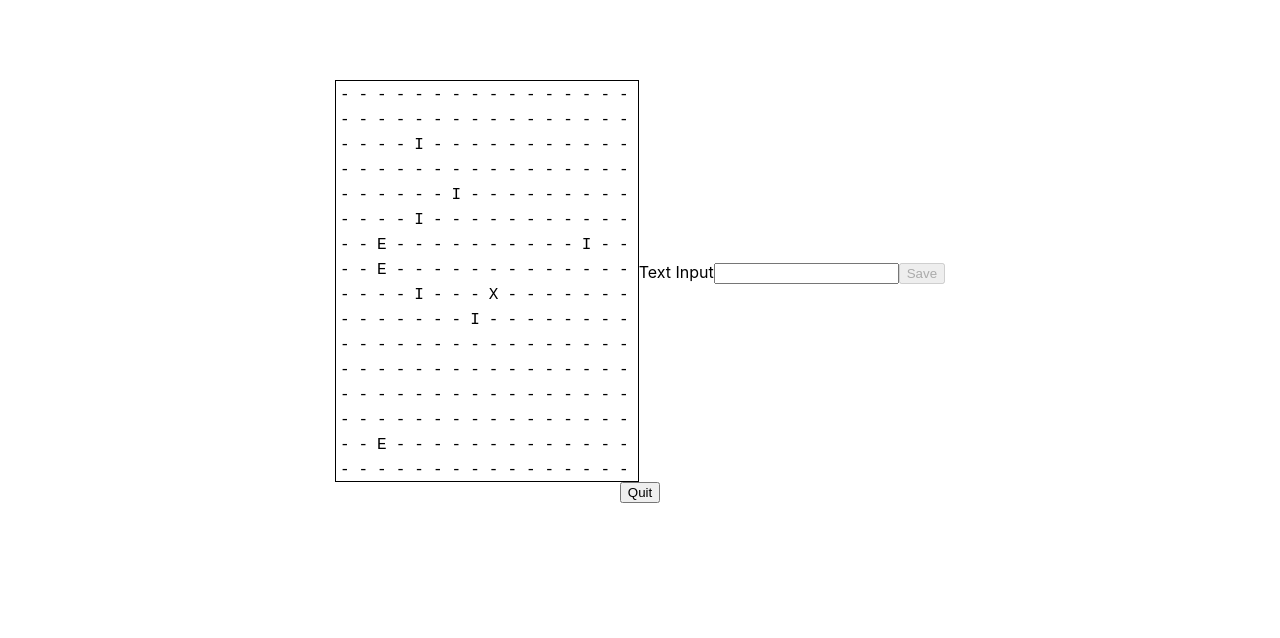
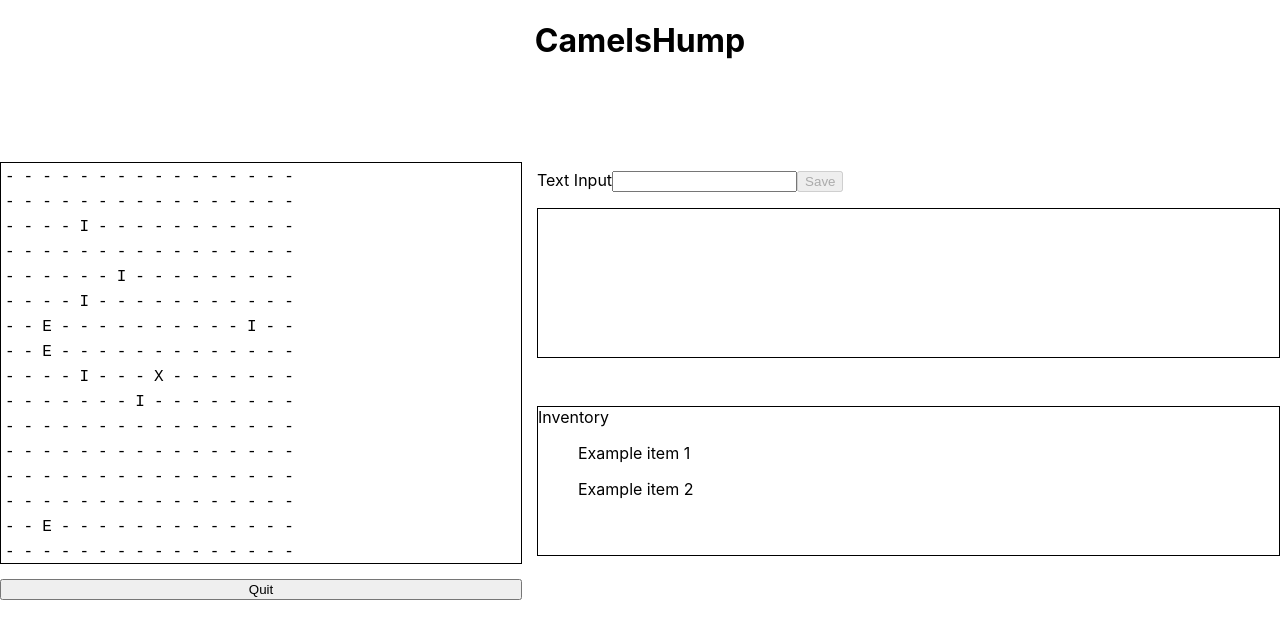
Before and after one commit to csci312a-f23/project-camelshump, a Next.js app: page /play in a window 1280 px wide. Shown: the top 638 px of the page. Built offline with nearby package versions, Linux system fonts and the light colour scheme; what @huggingface/inference would draw is missing.

Commit message:
added styling improvements in app. Map is displaying weird but is significantly better than before

```diff
--- /dev/null
+++ b/src/components/Inventory.js
@@ -0,0 +1,15 @@
+/*
+ * Inventory.js
+ */
+
+export default function Inventory() {
+  // add code here for item processing
+
+  return (
+    <div>
+      Inventory
+      <ul>Example item 1</ul>
+      <ul>Example item 2</ul>
+    </div>
+  );
+}
--- a/src/components/TextBox.js
+++ b/src/components/TextBox.js
@@ -5,6 +5,9 @@ import TextPrompt from "./TextPrompt";
 import styles from "../styles/TextBox.module.css";
 
 const hf = new HfInference("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");
+
+// NOTE ABOUT ENEMY DESCRIPTIONs
+// Pass hard-coded questions when we go over enemies or items on map
 
 export default function TextBox() {
   const [generatedText, setGeneratedText] = useState("");
@@ -44,10 +47,10 @@ export default function TextBox() {
 
   return (
     <div>
+      <TextPrompt getText={getText} />
       <div className={styles.textBox}>
         <p>{generatedText}</p>
       </div>
-      <TextPrompt getText={getText} />
     </div>
   );
 }
--- a/src/pages/_app.js
+++ b/src/pages/_app.js
@@ -1,6 +1,15 @@
 /* eslint-disable react/jsx-props-no-spreading,react/prop-types */
 import "@/styles/globals.css";
+import Head from "next/head";
 
 export default function App({ Component, pageProps }) {
-  return <Component {...pageProps} />;
+  return (
+    <div>
+      <Head>
+        <title>CamelsHump</title>
+      </Head>
+      <h1 className="title">CamelsHump</h1>
+      <Component {...pageProps} />
+    </div>
+  );
 }
--- a/src/pages/play.js
+++ b/src/pages/play.js
@@ -4,6 +4,7 @@
 import { useRouter } from "next/router";
 import React, { useEffect, useState } from "react";
 import MapJSON from "@/components/MapJSON";
+import Inventory from "@/components/Inventory";
 import MapDisplay from "../components/MapDisplay";
 import { Traversal } from "../components/Traversal";
 import TextBox from "../components/TextBox";
@@ -38,10 +39,15 @@ export default function GameViewer() {
   }, [currentMap, position]);
 
   return (
-    <main>
-      <div className="rowA">
+    <main className="gridContainer">
+      <div className="mapContainer">
         <MapDisplay currentMap={currentMap} position={position} />
+      </div>
+      <div className="textContainer">
         <TextBox />
+      </div>
+      <div className="inventoryContainer">
+        <Inventory />
       </div>
       <button type="button" onClick={() => router.back()}>
         Quit
--- a/src/styles/TextBox.module.css
+++ b/src/styles/TextBox.module.css
@@ -3,4 +3,5 @@
   display: "inline-flex";
   height: 150px;
   max-width: 750px;
+  border: 1px solid #000;
 }
--- a/src/styles/globals.css
+++ b/src/styles/globals.css
@@ -17,6 +17,34 @@ body {
     Droid Sans,
     Helvetica Neue,
     sans-serif;
+}
+.gridContainer {
+  display: grid;
+  gap: 15px;
+}
+
+.mapContainer {
+  grid-column-start: 1;
+  grid-column-end: 2;
+  grid-row-start: 1;
+  grid-row-end: 3;
+}
+
+.textContainer {
+  grid-column-start: 2;
+  grid-column-end: 4;
+  grid-row-start: 1;
+  grid-row-end: 2;
+}
+
+.inventoryContainer {
+  grid-column-start: 2;
+  grid-column-end: 4;
+  grid-row-start: 2;
+  grid-row-end: 3;
+  border: 1px solid #000;
+  height: 150px;
+  max-width: 750px;
 }
 
 .rowA {
@@ -60,3 +88,10 @@ footer a {
   justify-content: center;
   align-items: center;
 }
+
+.title {
+  display: flex;
+  flex-direction: column;
+  justify-content: center;
+  align-items: center;
+}
```
